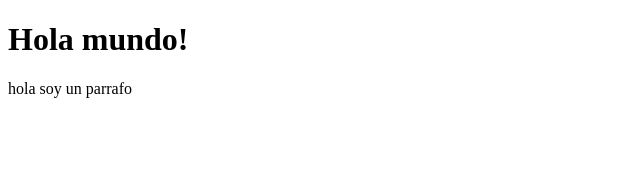
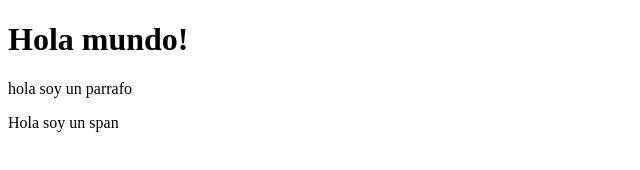
Before and after one commit to ZoiloMendoza/principal, a plain HTML site: page index.html in a window 1280 px wide. Shown: the whole page, without its empty margins (0-640 px from the left). Drawn offline with Linux system fonts and the light colour scheme.

Commit message:
agregando span

```diff
--- a/index.html
+++ b/index.html
@@ -9,5 +9,6 @@
 <body>
     <h1>Hola mundo!</h1>
     <p>hola soy un parrafo</p>
+    <span>Hola soy un span</span>
 </body>
 </html>
```
